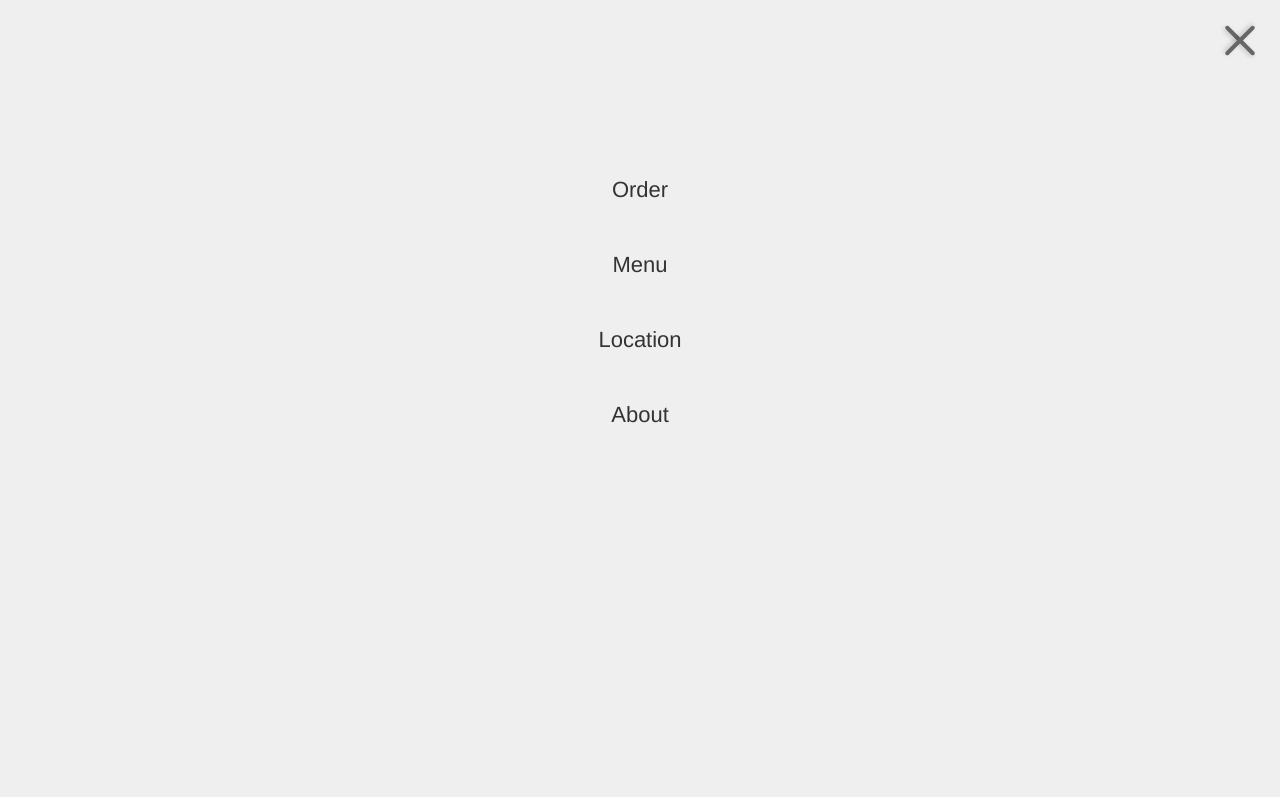
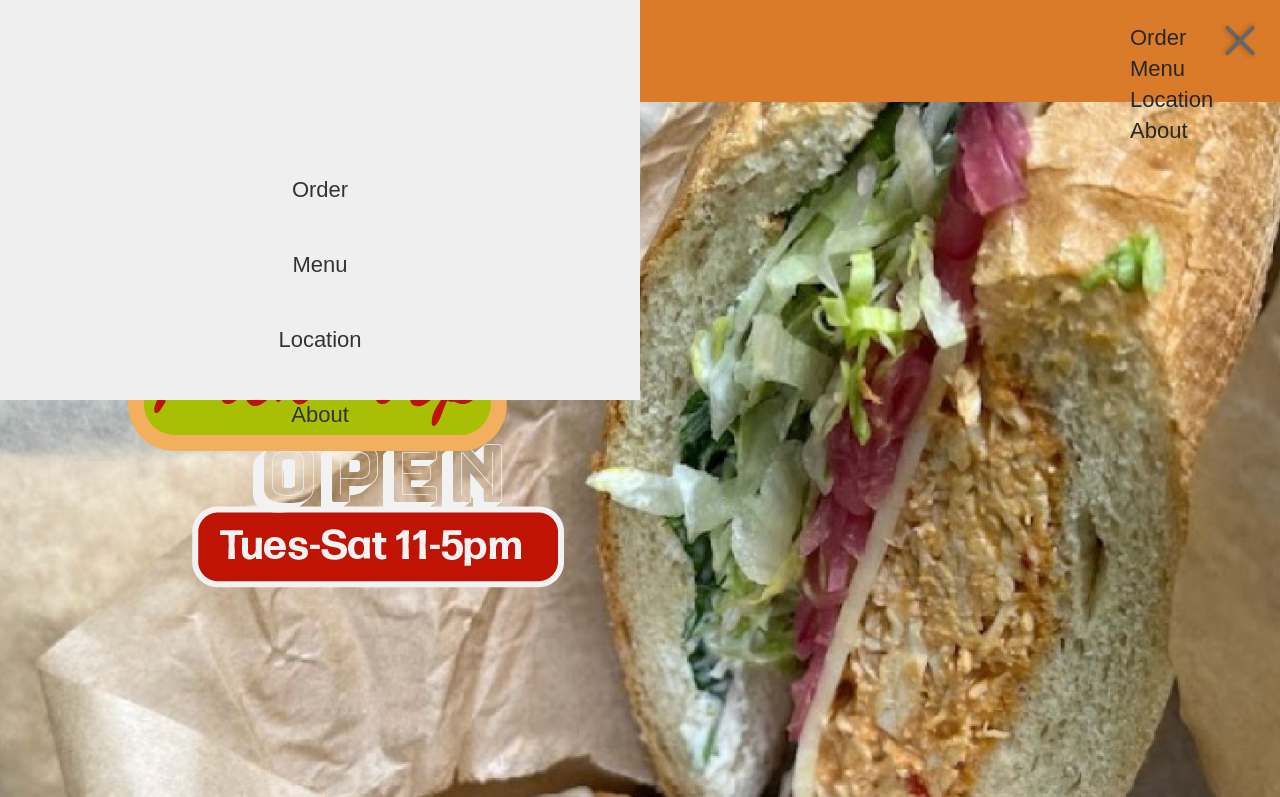
Before and after one commit to Patricky5000/breakbread, a plain HTML site: page index.html in a window 1280 px wide. Both pictures are taken after a click on the element 1240 px from the left and 40 px from the top of the page. Shown: the top 797 px of the page. Drawn offline with nearby package versions, Linux system fonts and the light colour scheme; a web font is replaced by a local one.

Commit message:
futile adjustments.

```diff
--- a/index.html
+++ b/index.html
@@ -151,7 +151,7 @@
             (971) 339 9015</p>
 
         </div>
-        <div class="right">Copywrite</div>
+        <div class="right">Copywrite&copy;</div>
       </footer>
 
 
--- a/style.css
+++ b/style.css
@@ -10,7 +10,7 @@
       margin: 0;
       background: rgb(255, 255, 255);
       font-family: forma-djr-micro, sans-serif;
-      font-weight: 300;
+      font-weight: 400;
       font-style: normal;
 
   }
@@ -24,7 +24,7 @@
 
   header {
     background: var(--background);
-
+    padding: 20px;
     position: fixed;
     z-index: 999;
     width: 100%;
@@ -103,19 +103,19 @@
 
 .menu-mobile {
   background-color: #efefef;
-  height: 100vh;
+  height: 50vh;
   position: fixed;
-  width: 100%;
+  width: 50%;
   z-index: 999;
   padding-top: 150px;
-  font-family: "Helvetica", sans-serif;
+  font-family: forma-djr-micro, sans-serif;
   text-align: center;
 }
 
 .menu-mobile,
-.menu-mobile a {
+.menu-mobile  {
   display: flex;
-  flex-direction: column;
+  flex-direction: row;
   justify-content: space-evenly;
 }
 .menu-mobile a {
@@ -180,7 +180,7 @@
       display:none;
   }
   /* END of desktop menu for 768 media query */
-}
+
 
 
 
@@ -402,8 +402,3 @@ footer .right {
 
 
 @media only screen and (min-width: 768px) {
-@media screen and (min-width: 800px){
-  .nav-toggle-label {
-    display: none;
-  }
-}
```
